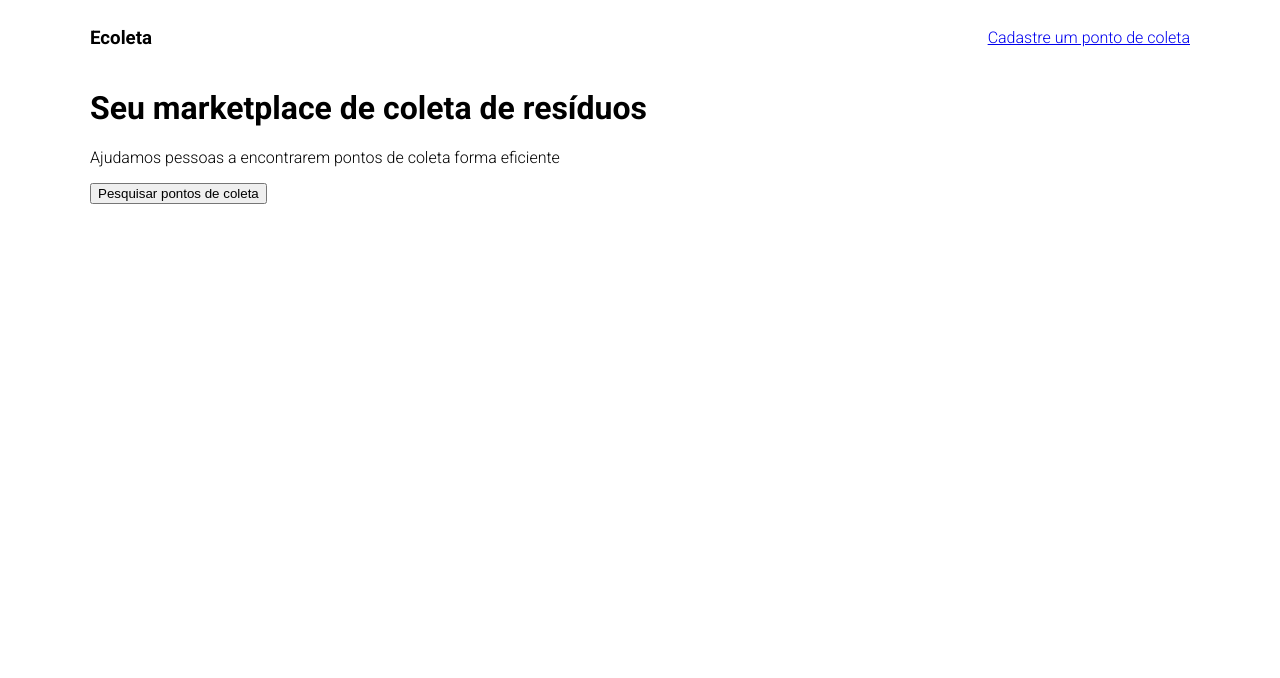
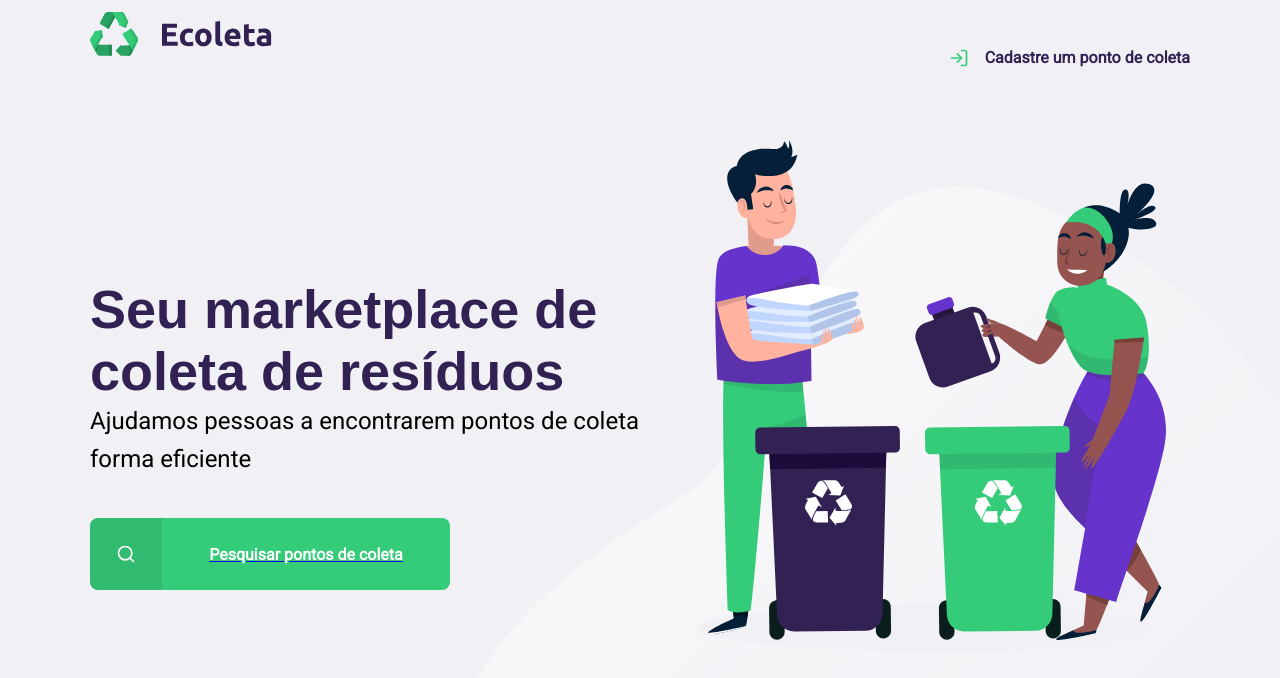
Before and after one commit to jorginskn/node-javascript-ecoleta, a plain HTML site: page index.html in a window 1280 px wide. Drawn offline with Linux system fonts and the light colour scheme.

Commit message:
fit: criação home page finalização estilos html css

```diff
--- a/index.html
+++ b/index.html
@@ -6,26 +6,32 @@
     <meta http-equiv="X-UA-Compatible" content="IE=edge">
     <meta name="viewport" content="width=device-width, initial-scale=1.0">
     <link rel="stylesheet" href="main.css">
-    <link href="https://fonts.googleapis.com/css2?family=Inter&family=Roboto:wght@300;700&display=swap"
-        rel="stylesheet">
+    <link href="https://fonts.googleapis.com/css2?family=Inter&family=Roboto&Ubuntu:wght@700&display=swap" rel="stylesheet">
     <title>Ecoleta</title>
 </head>
 
 <body>
-    <div class="content">
-        <header>
-            <h3>Ecoleta</h3>
+    <div id="page-home">
+        <div class="content">
+            <header>
+                <img src="assets\logo.svg" alt="Logomarca">
+                <a href="https://google.com">
+                    <span> </span>
+                    Cadastre um ponto de coleta
+                </a>
+            </header>
+            <main>
 
-            <a href="google.com">Cadastre um ponto de coleta</a>
-        </header>
+                <h1>Seu marketplace de coleta de resíduos</h1>
 
+                <p>Ajudamos pessoas a encontrarem pontos de coleta forma eficiente</p>
 
-        <h1>Seu marketplace de coleta de resíduos</h1>
+                <a href="#"><span></span> <strong>Pesquisar pontos de coleta</strong></a>
 
-        <p>Ajudamos pessoas a encontrarem pontos de coleta forma eficiente</p>
-
-        <button>Pesquisar pontos de coleta</button>
+            </main>
+        </div>
     </div>
 </body>
 
+
 </html>
--- a/main.css
+++ b/main.css
@@ -1,15 +1,146 @@
+:root {
+  --title-color: #322153;
+  --primary-color: #34cb79;
+}
+
+* {
+  margin: 0;
+  padding: 0;
+}
+
+h1,
+h2,
+h3,
+h4,
+h5,
+h6 {
+  color: var(--title-color);
+  font-family: "Ubuntu", sans-serif;
+}
+
 html {
   font-family: "Roboto", sans-serif;
 }
 
-header {
+body {
+  background-color: #f0f0f5;
+  -webkit-font-smoothing: antialiased;
+}
+
+#page-home {
+  background: url("assets/home-background.svg") no-repeat;
+  height: 100vh;
+  background-position: 35vw bottom;
+}
+
+#page-home .content {
+  display: flex;
+  flex-direction: column;
+  height: 100%;
+  width: 90%;
+  max-width: 1100px;
+  margin: 0 auto;
+}
+
+#page-home header {
   display: flex;
   align-items: center;
   justify-content: space-between;
 }
 
-.content {
-  width: 90%;
-  max-width: 1100px;
-  margin: 0 auto;
+#page-home header a {
+  display: flex;
+  color: var(--title-color);
+  font-weight: 700;
+  text-decoration: none;
+  margin-top: 48px;
 }
+
+#page-home .content header a span {
+  display: flex;
+  margin-right: 16px;
+  background-image: url("./assets/log-in.svg");
+  width: 20px;
+  height: 20px;
+}
+
+#page-home main {
+  max-width: 560px;
+  height: 600px;
+  display: flex;
+  flex-direction: column;
+  flex: 1;
+  justify-content: center;
+}
+
+#page-home main h1 {
+  font-size: 54px;
+  color: var(--title-color);
+}
+
+#page-home main p {
+  font-size: 24px;
+  line-height: 38px;
+}
+
+#page-home main a {
+  width: 100%;
+  max-width: 360px;
+  height: 72px;
+  border-radius: 8px;
+  display: flex;
+  align-items: center;
+  margin-top: 40px;
+  background: var(--primary-color);
+  transition: 400ms;
+}
+
+#page-home main a:hover {
+  background-color: #2fb86e;
+}
+
+#page-home main a span {
+  display: flex;
+  align-items: center;
+  justify-content: center;
+  width: 72px;
+  height: 72px;
+  border-top-left-radius: 8px;
+  border-bottom-left-radius: 8px;
+  background-color: rgba(0, 0, 0, 0.08);
+}
+
+#page-home main a span::after {
+  content: "";
+  background-image: url("./assets/search.svg");
+  width: 20px;
+  height: 20px;
+}
+
+#page-home main a strong {
+  flex: 1;
+  color: white;
+  text-align: center;
+}
+
+@media screen and (max-width: 900px) {
+  #page-home {
+    background-position-x: 70vw;
+  }
+
+  #page-home .content {
+     align-items: center;
+     text-align: center;
+  }
+
+  #page-home header a {
+    position: absolute;
+    bottom: 48px;
+    left: 50%;
+    transform: translate(-50%);
+  }
+
+  #page-home main  {
+    align-items: center;
+  }
+}
```
Also changed, not shown: assets/arrow-left.svg (added), assets/baterias.svg (added), assets/check.svg (added), assets/eletronicos.svg (added), assets/home-background.svg (added), assets/lampadas.svg (added), assets/log-in.svg (added), assets/logo.svg (added), assets/oleo.svg (added), assets/organicos.svg (added), assets/papeis-papelao.svg (added), assets/search.svg (added), assets/x.svg (added).
